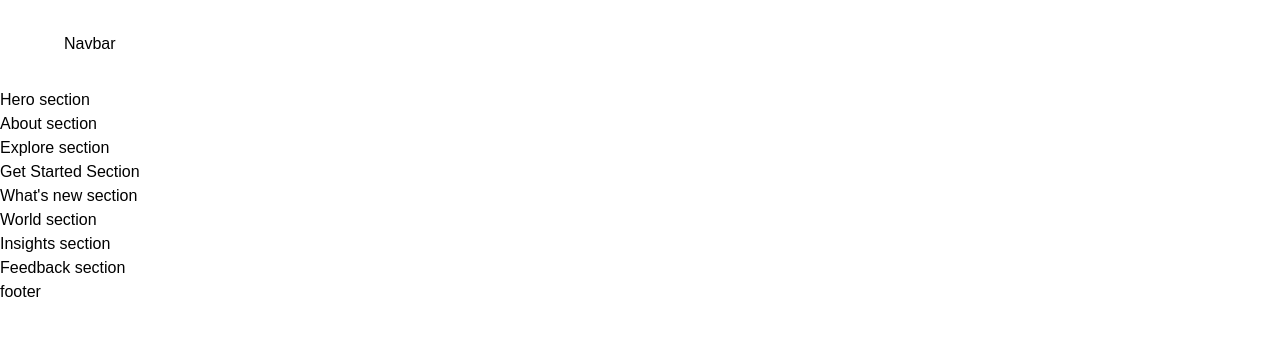
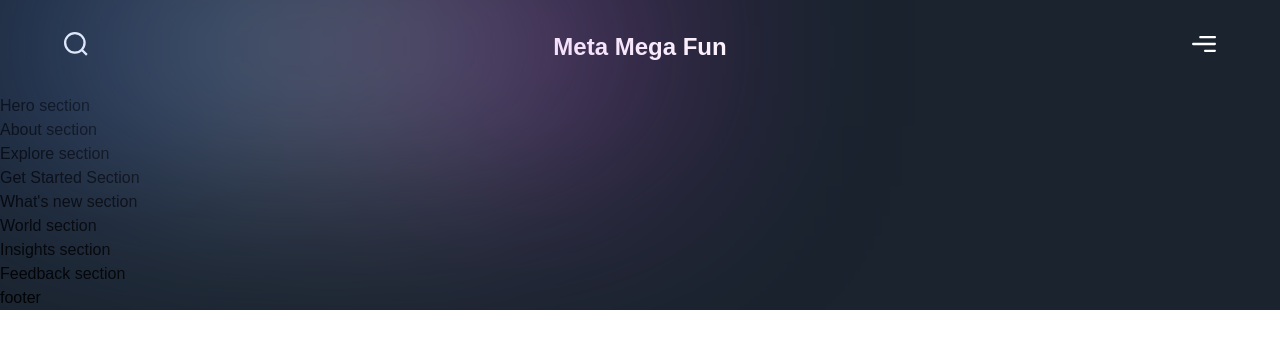
Before and after one commit to MsNicoleta/MetaMegaFun, a Next.js app: page / in a window 1280 px wide. Shown: the top 348 px of the page. Built offline with nearby package versions, Linux system fonts and the light colour scheme; a web font is replaced by a local one.

Commit message:
navBar completed with icons and background color

```diff
--- a/app/page.js
+++ b/app/page.js
@@ -2,7 +2,7 @@
 import { About, Explore, Feedback, GetStarted, Hero, Insights, WhatsNew, World } from '../sections';
 
 const Page = () => (
-  <div>
+  <div className="bg-primary-black overflow-hidden">
     <Navbar />
     <Hero />
     <About />
--- a/components/Navbar.jsx
+++ b/components/Navbar.jsx
@@ -14,8 +14,17 @@
     whileInView="show" // Animate when in view
     className={`${styles.xPaddings} py-8 relative`}
   >
-    Navbar
-
+    <div className="absolute w-[50%] inset-0 gradient-01" />
+    <div className={`${styles.innerWidth} mx-auto
+      flex justify-between gap-8`}>
+      <img
+        src="/search.svg" alt="search" className="w-[24px] h-[24px] object-contain"
+      />
+      <h2 className="font-bold text-[24px] leading-[30px] text-white">
+        Meta Mega Fun
+      </h2>
+      <img src="/menu.svg" alt="menu" className="w-[24px] h-[24px] object-contain" />
+    </div>
   </motion.nav>
 );
 
--- a/styles/globals.css
+++ b/styles/globals.css
@@ -11,26 +11,25 @@
 }
 
 .gradient-01 {
-  background-image: linear-gradient(
-    270deg,
+  z-index: 2;
+  background-image: linear-gradient(270deg,
       hsl(295deg 76% 51%) 0%,
       hsl(284deg 70% 73%) 26%,
       hsl(257deg 70% 86%) 39%,
       hsl(202deg 92% 90%) 50%,
       hsl(215deg 77% 81%) 61%,
       hsl(221deg 73% 70%) 74%,
-    hsl(220deg 76% 51%) 100%
-  );
+      hsl(220deg 76% 51%) 100%);
   filter: blur(125px);
+
+
 }
 
 .hero-gradient {
-  background: linear-gradient(
-    97.86deg,
+  background: linear-gradient(97.86deg,
       #a509ff 0%,
       #34acc7 53.65%,
-    #a134c7 100%
-  );
+      #a134c7 100%);
 }
 
 .gradient-02 {
@@ -77,11 +76,9 @@
 }
 
 .gradient-05 {
-  background: linear-gradient(
-    180deg,
+  background: linear-gradient(180deg,
       rgba(255, 255, 255, 0.04) 0%,
-    rgba(255, 255, 255, 0) 100%
-  );
+      rgba(255, 255, 255, 0) 100%);
 }
 
 .feedback-gradient {
```
Lines whose indentation alone changed are shown as unchanged.
